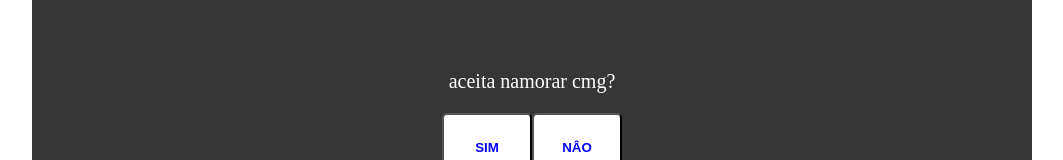
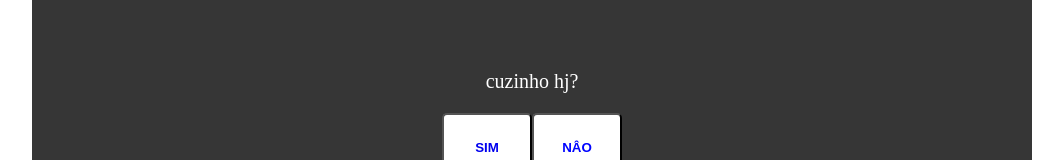
Before and after one commit to japahideki/minha-oferta, a plain HTML site: page index.html in a window 1280 px wide. Shown: the part 367-527 px from the top of the page, without its empty margins (108-1171 px from the left). Drawn offline with Linux system fonts and the light colour scheme.

Commit message:
Update index.html

```diff
--- a/index.html
+++ b/index.html
@@ -46,7 +46,7 @@
 
 <body>
     <div class="box">
-        <p>aceita namorar cmg?</p>
+        <p>cuzinho hj?</p>
         <div class="buttons-container">
             <button>
                 <a href="https://link.com">SIM</a>
@@ -67,4 +67,5 @@
     })
 </script>
 
+
 </html>
```
